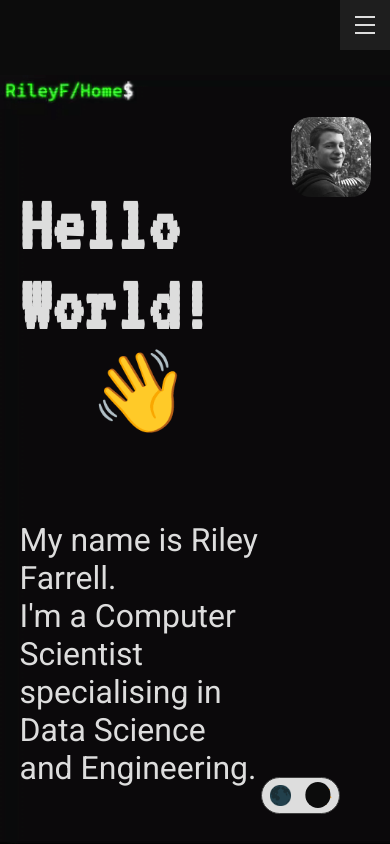
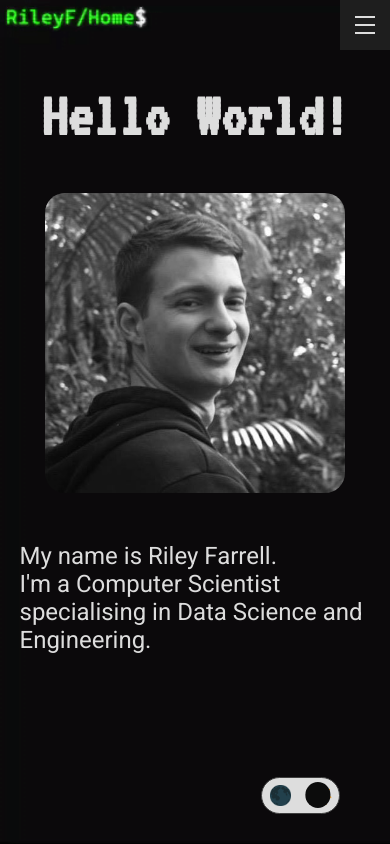
Before and after one commit to Mammoth1930/portfolio-site, a Vue app: page / in a window 390 px wide. Built offline with nearby package versions, Linux system fonts and the light colour scheme.

Commit message:
Finished mobile layout

```diff
--- a/src/views/HomeView.vue
+++ b/src/views/HomeView.vue
@@ -1,7 +1,8 @@
 <template>
     <div id="home">
         <section id="intro">
-            <section>
+            <div id="first-col">
+                <div id="first-row">
                     <div id="hello">
                         <h1>Hello World!</h1>
                         <div @mouseenter="startWave" @mouseleave="endWave">
@@ -13,10 +14,11 @@
                             />
                         </div>
                     </div>
-                <p id="byline">My name is Riley Farrell.<br/>I'm a Computer Scientist specialising in Data Science and Engineering.</p>
-            </section>
                     <div id="profile-pic">
                         <img src="@/assets/img/profile.jpg" alt="Profile picture">
+                    </div>
+                </div>
+                <p id="byline">My name is Riley Farrell.<br/>I'm a Computer Scientist specialising in Data Science and Engineering.</p>
             </div>
         </section>
     </div>
@@ -50,20 +52,32 @@ export default {
 }
 
 #intro {
+    margin-top: 75px;
+    height: 100%;
     background-image: url("../assets/img/terminal.gif");
     background-size: cover;
-    display: flex;
-    flex-grow: 1;
-    justify-content: space-between;
-    margin-top: 75px;
 }
 
-#intro section:first-of-type {
-    margin: auto 0;
+#first-row {
+    display: flex;
+    flex-wrap: nowrap;
+    justify-content: space-between;
+}
+
+#first-col {
+    max-width: 1400px;
+    margin: auto;
+    padding-top: 10vh;
+}
+
+#byline {
+    margin-top: 0px;
 }
 
 #profile-pic {
-    margin: 5vh 5vw 0 30px
+    margin: 5vh 5vw 0 30px;
+    max-width: 100%;
+    flex-shrink: 2;
 }
 
 #profile-pic img {
@@ -72,7 +86,6 @@ export default {
 
 #hello {
     display: flex;
-    flex-wrap: wrap;
     align-items: center;
     justify-content: center;
     margin: 10vh 0 0 5vw;
@@ -97,29 +110,72 @@ export default {
 
 #intro h1 {
     color: #ddd;
+    white-space: nowrap;
 }
 
 /* Laptop size */
 @media screen and (max-width: 1200px) {
-    #profile-pic {
-        width: 80vw;
-    }
-
     #profile-pic img {
         max-width: 100%;
         max-height: 100%;
     }
 }
 
+@media screen and (max-width: 780px) {
+    #first-row {
+        align-items: center;
+    }
+}
+
 /* Tablet size */
-@media screen and (max-width: 800px) {
+@media screen and (max-width: 740px) {
+    #intro {
+        margin: 0;
+    }
 
+    #first-row {
+        flex-direction: column;
+        justify-content: center;
+    }
+
+    #first-col {
+        padding: 0px;
+    }
+
+    #profile-pic {
+        margin: 45px 20px;
+    }
+
+    #profile-pic img {
+        max-height: 300px;
+    }
+
+    #hello {
+        margin-left: 0px;
+    }
+
+    #hello h1{
+        white-space: pre-wrap;
+    }
+
+    #hello div {
+        display: none;
+    }
 }
 
 /* Mobile size */
-@media screen and (max-width: 480px) {
-    NavBar {
-        display: none;
+@media screen and (max-width: 420px) {
+    #hello h1 {
+        font-size: 4em;
+        text-align: center;
+    }
+
+    #byline {
+        font-size: 1.5em;
+    }
+
+    #first-col {
+        margin-bottom: 100px;
     }
 }
 </style>
--- a/src/views/ProjectsView.vue
+++ b/src/views/ProjectsView.vue
@@ -58,10 +58,21 @@ export default {
 }
 
 .btn+.btn {
-    margin-right: 50px !important;
+    margin-right: 50px;
 }
 
 #projects {
     margin-bottom: 100px;
 }
+
+@media screen and (max-width: 500px) {
+    .button-container {
+        flex-direction: column;
+        justify-content: center;
+    }
+
+    .btn+.btn {
+        margin: 0px;
+    }
+}
 </style>
```
Lines whose indentation alone changed are shown as unchanged.
